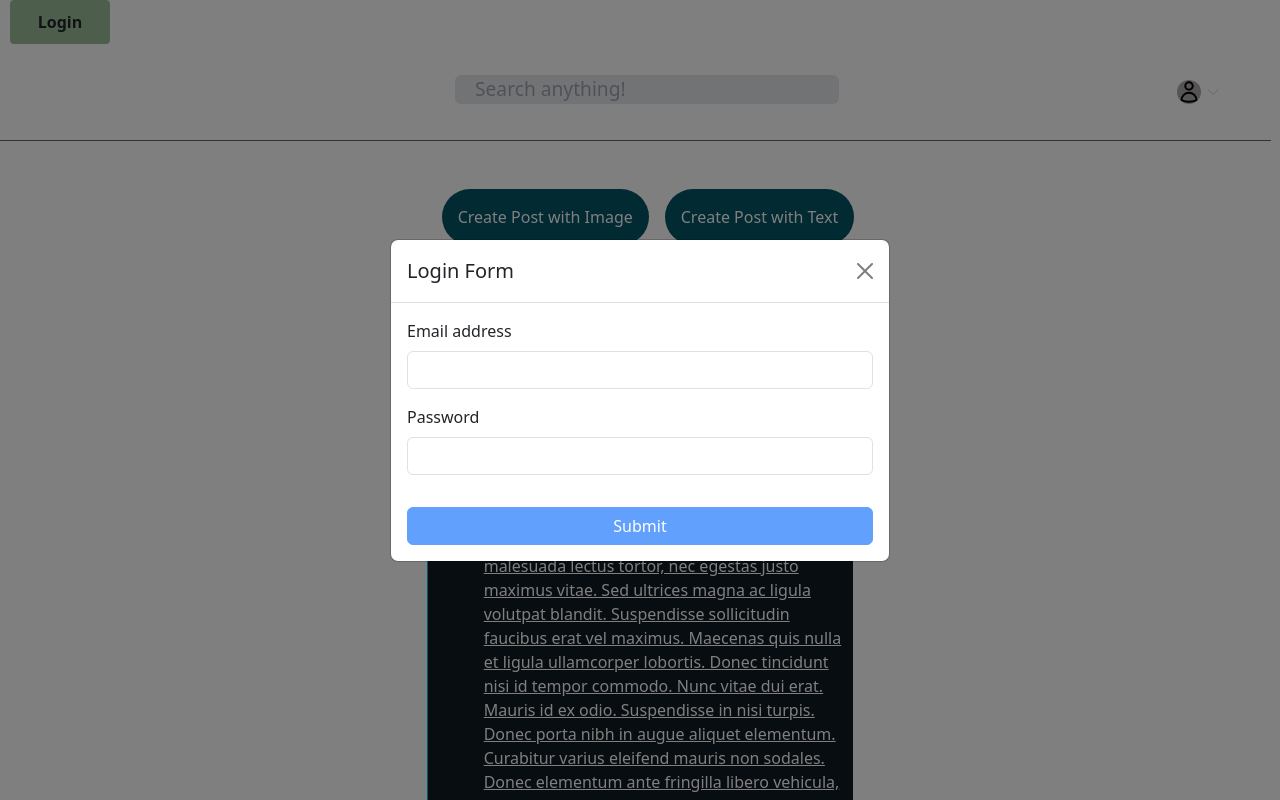
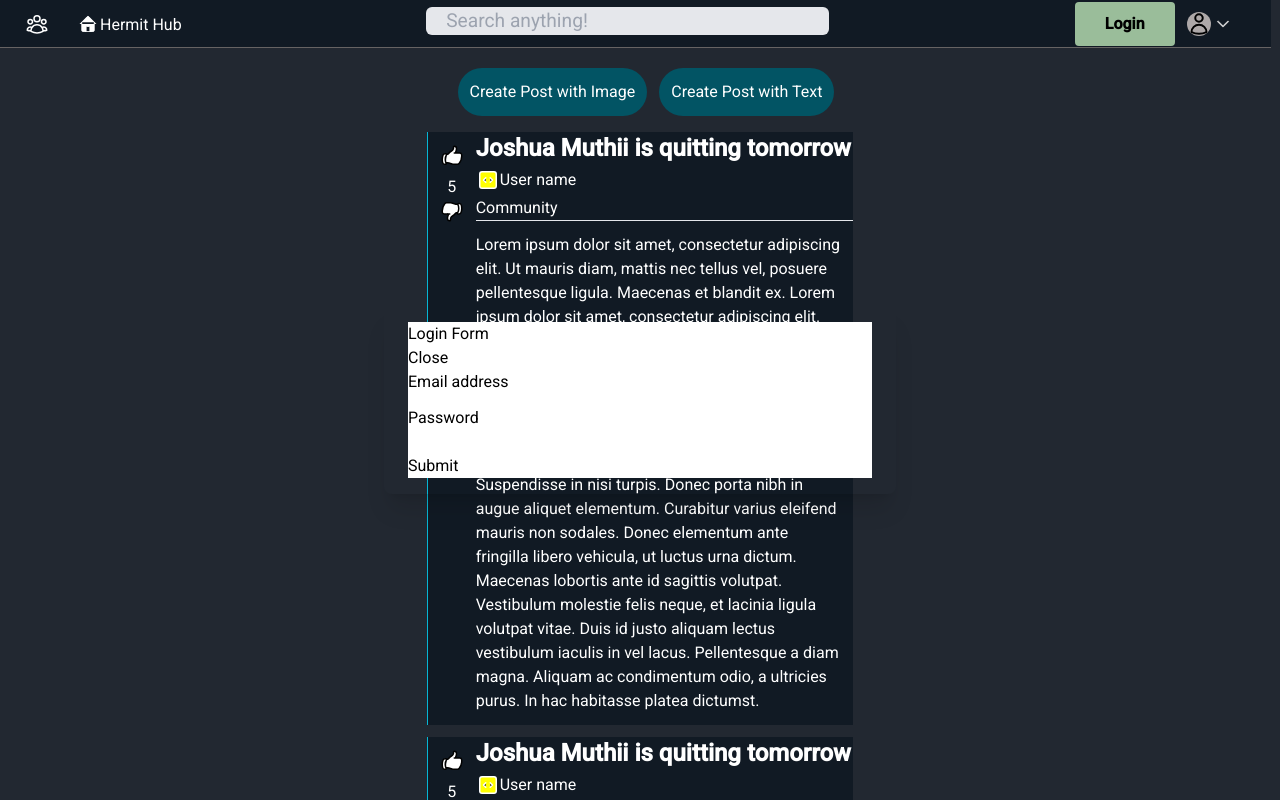
Before and after one commit to Jkm036/hermit, an Angular app in the folder Hermit/: page / in a window 1280 px wide. Both pictures are taken after a click on the button "Login". Shown: the top 800 px of the page. Built offline with nearby package versions, Linux system fonts and the light colour scheme.

Commit message:
fixed login popup

```diff
--- a/Hermit/angular.json
+++ b/Hermit/angular.json
@@ -25,8 +25,7 @@
               "src/assets"
             ],
             "styles": [
-              "src/styles.css",
-              "node_modules/bootstrap/scss/bootstrap.scss"
+              "src/styles.css"
             ],
             "scripts": ["node_modules/bootstrap/dist/js/bootstrap.min.js"]
           },
--- a/Hermit/src/app/app.component.html
+++ b/Hermit/src/app/app.component.html
@@ -1,3 +1,4 @@
-<app-login></app-login>
-<navbar></navbar>
+<navbar>
+    <app-login></app-login>
+</navbar>
 <app-postings></app-postings>
--- a/Hermit/src/app/app.module.ts
+++ b/Hermit/src/app/app.module.ts
@@ -7,9 +7,7 @@ import { LoginComponent } from './login/login.component';
 import { NavbarComponent } from './navbar/navbar.component';
 import { PostingsComponent } from './postings/postings.component';
 import { SharedModule } from './shared/shared.module';
-import {MatDialogModule } from '@angular/material/dialog';
 import { ReactiveFormsModule } from '@angular/forms';
-import { NgbModule } from '@ng-bootstrap/ng-bootstrap';
 
 @NgModule({
   declarations: [
@@ -20,11 +18,8 @@ import { NgbModule } from '@ng-bootstrap/ng-bootstrap';
   ],
   imports: [
     BrowserModule,
-    AppRoutingModule,
     SharedModule,
     ReactiveFormsModule,
-    MatDialogModule,
-    NgbModule
   ],
   providers: [],
   bootstrap: [AppComponent]
--- a/Hermit/src/app/login/login.component.css
+++ b/Hermit/src/app/login/login.component.css
@@ -1,5 +1,4 @@
   .loginbutton {
-    cursor: pointer;
     border: 0;
     border-radius: 4px;
     font-weight: 600;
@@ -17,3 +16,12 @@
     color: white;
     background-color: #607660;
   }
+
+  .hello {
+    border: 5px solid;
+    position: absolute;
+    top: 50%;
+    left: 50%;
+    transform: translate(-50%, -50%);
+    padding: 10px;
+  }
--- a/Hermit/src/app/login/login.component.html
+++ b/Hermit/src/app/login/login.component.html
@@ -1,40 +1,85 @@
-<div class="d-flex">
+<div>
   <!-- Button trigger modal -->
-    <button type="button" class="btn btn-info px-4" class="loginbutton" data-bs-toggle="modal" data-bs-target="#loginModal">
+  <button type="button" class="" class="loginbutton" (click)="toggle()">
     Login
   </button>
 </div>
-<!-- Modal -->
-<div class="modal fade" id="loginModal" tabindex="-1" aria-labelledby="loginModalLabel" aria-hidden="true">
-<div class="modal-dialog modal-dialog-centered">
-<div class="modal-content">
+
+<div
+  class="fixed z-50 inset-0"
+  id="modal"
+  [ngClass]="{ hidden: !showLoginForm }"
+>
+  <div
+    class="flex items-end justify-center min-h-screen pt-4 px-4 pb-20 text-center sm:block sm:p-0"
+  >
+    <!-- This element is to trick the browser into centering the modal contents. -->
+    <span class="hidden sm:inline-block sm:align-middle sm:h-screen"
+      >&#8203;</span
+    >
+
+    <div
+      class="inline-block align-bottom bg-secondary rounded-lg text-left overflow-hidden shadow-xl transform transition-all sm:my-8 sm:align-middle sm:max-w-lg sm:w-full"
+    >
+      <!-- Add margin if you want to see some of the overlay behind the modal-->
+      <div class="py-4 text-left px-6">
+        <!--Title-->
+        <div [hidden]="!showLoginForm" class="bg-white" id="loginModal">
           <div class="modal-header">
             <h5 class="modal-title" id="loginModalLabel">Login Form</h5>
-    <button type="button" class="btn-close" data-bs-dismiss="modal" aria-label="Close"></button>
+            <button type="button" (click)="toggle()" class="">Close</button>
           </div>
           <div class="modal-body">
-    <form [formGroup]="loginForm" (ngSubmit)="loginFormSubmit">
+            <form [formGroup]="loginForm" (ngSubmit)="(loginFormSubmit)">
               <div class="mb-3">
                 <label for="id_email" class="form-label">Email address</label>
-        <input formControlName="email" [class.is-invalid]="emailField.touched && emailField.invalid" type="email"
-          class="form-control" id="id_email">
-        <div *ngIf="emailField.touched && emailField.hasError('required')" class="d-block invalid-feedback">Please
-          provide a Email.</div>
-        <div *ngIf="emailField.touched && emailField.hasError('email')" class="d-block invalid-feedback">Email
-          address is
-          not valid</div>
+                <input
+                  formControlName="email"
+                  [class.is-invalid]="emailField.touched && emailField.invalid"
+                  type="email"
+                  class="form-control"
+                  id="id_email"
+                />
+                <div
+                  *ngIf="emailField.touched && emailField.hasError('required')"
+                  class="bg-red-500"
+                >
+                  Please provide a Email.
+                </div>
+                <div
+                  *ngIf="emailField.touched && emailField.hasError('email')"
+                  class="bg-red-500"
+                >
+                  Email address is not valid
+                </div>
               </div>
               <div class="mb-3">
                 <label for="id_Password" class="form-label">Password</label>
-        <input formControlName="password" [class.is-invalid]="passwordField.touched && passwordField.invalid"
-          type="password" class="form-control" id="id_Password">
-        <div *ngIf="passwordField.touched && passwordField.hasError('required')" class="d-block invalid-feedback">
-          Please
-          provide a Password.</div>
+                <input
+                  formControlName="password"
+                  [class.is-invalid]="
+                    passwordField.touched && passwordField.invalid
+                  "
+                  type="password"
+                  class="form-control"
+                  id="id_Password"
+                />
+                <div
+                  *ngIf="
+                    passwordField.touched && passwordField.hasError('required')
+                  "
+                  class="bg-red-500"
+                >
+                  Please provide a Password.
                 </div>
-      <button [disabled]="loginForm.invalid" type="submit" class=" mt-3 btn btn-primary w-100">Submit</button>
+              </div>
+              <button [disabled]="loginForm.invalid" type="submit" class="mt-3">
+                Submit
+              </button>
             </form>
           </div>
         </div>
       </div>
     </div>
+  </div>
+</div>
--- a/Hermit/src/app/login/login.component.ts
+++ b/Hermit/src/app/login/login.component.ts
@@ -9,6 +9,7 @@ import { FormGroup, Validators, FormControl } from '@angular/forms';
 export class LoginComponent{
   title='bootstrap login';
   loginForm!: FormGroup;
+  showLoginForm = false;
   constructor(){}
 
   ngOnInit(): void {
@@ -26,4 +27,7 @@ export class LoginComponent{
   loginFormSubmit(): void {
     console.log(this.loginForm.value);
   }
+  toggle() {
+    this.showLoginForm = !this.showLoginForm;
+  }
 }
--- a/Hermit/src/app/navbar/navbar.component.css
+++ b/Hermit/src/app/navbar/navbar.component.css
@@ -66,7 +66,7 @@ justify-content: space-evenly;
     width:1.5rem;
     height:1.5rem;
 }
-.rightheader:hover .profiledropdown{
+.profiledropdown:hover {
     border: 1px solid #303030;
     border-radius: 10px;
 }
--- a/Hermit/src/app/navbar/navbar.component.html
+++ b/Hermit/src/app/navbar/navbar.component.html
@@ -1,25 +1,18 @@
-<div    class="p-5 bg-white header"
-        >
+<div class="p-5 bg-white header">
     <!-- homescreen icon-->
     <div class="leftheader ml-5">
         <!--logo-->
-            <svg xmlns="http://www.w3.org/2000/svg"
-            fill="none"
-            viewBox="0 0 24 24"
-            stroke-width="1.5"
-            stroke="currentColor"
+        <svg xmlns="http://www.w3.org/2000/svg" fill="none" viewBox="0 0 24 24" stroke-width="1.5" stroke="currentColor"
             class="w-6 h-6">
-            <path stroke-linecap="round" stroke-linejoin="round" d="M18 18.72a9.094 9.094 0 003.741-.479 3 3 0 00-4.682-2.72m.94 3.198l.001.031c0 .225-.012.447-.037.666A11.944 11.944 0 0112 21c-2.17 0-4.207-.576-5.963-1.584A6.062 6.062 0 016 18.719m12 0a5.971 5.971 0 00-.941-3.197m0 0A5.995 5.995 0 0012 12.75a5.995 5.995 0 00-5.058 2.772m0 0a3 3 0 00-4.681 2.72 8.986 8.986 0 003.74.477m.94-3.197a5.971 5.971 0 00-.94 3.197M15 6.75a3 3 0 11-6 0 3 3 0 016 0zm6 3a2.25 2.25 0 11-4.5 0 2.25 2.25 0 014.5 0zm-13.5 0a2.25 2.25 0 11-4.5 0 2.25 2.25 0 014.5 0z" />
+            <path stroke-linecap="round" stroke-linejoin="round"
+                d="M18 18.72a9.094 9.094 0 003.741-.479 3 3 0 00-4.682-2.72m.94 3.198l.001.031c0 .225-.012.447-.037.666A11.944 11.944 0 0112 21c-2.17 0-4.207-.576-5.963-1.584A6.062 6.062 0 016 18.719m12 0a5.971 5.971 0 00-.941-3.197m0 0A5.995 5.995 0 0012 12.75a5.995 5.995 0 00-5.058 2.772m0 0a3 3 0 00-4.681 2.72 8.986 8.986 0 003.74.477m.94-3.197a5.971 5.971 0 00-.94 3.197M15 6.75a3 3 0 11-6 0 3 3 0 016 0zm6 3a2.25 2.25 0 11-4.5 0 2.25 2.25 0 014.5 0zm-13.5 0a2.25 2.25 0 11-4.5 0 2.25 2.25 0 014.5 0z" />
         </svg>
         <div class="homediv">
             <!--home icon-->
-              <svg xmlns="http://www.w3.org/2000/svg"
-              fill="none" viewBox="0 0 24 24"
-              strokeWidth={1.5}
-              stroke="currentColor"
-              class="w-5 h-5"
-              fill="white">
-            <path strokeLinecap="round" strokeLinejoin="round" d="M2.25 12l8.954-8.955c.44-.439 1.152-.439 1.591 0L21.75 12M4.5 9.75v10.125c0 .621.504 1.125 1.125 1.125H9.75v-4.875c0-.621.504-1.125 1.125-1.125h2.25c.621 0 1.125.504 1.125 1.125V21h4.125c.621 0 1.125-.504 1.125-1.125V9.75M8.25 21h8.25" />
+            <svg xmlns="http://www.w3.org/2000/svg" fill="none" viewBox="0 0 24 24" strokeWidth={1.5}
+                stroke="currentColor" class="w-5 h-5" fill="white">
+                <path strokeLinecap="round" strokeLinejoin="round"
+                    d="M2.25 12l8.954-8.955c.44-.439 1.152-.439 1.591 0L21.75 12M4.5 9.75v10.125c0 .621.504 1.125 1.125 1.125H9.75v-4.875c0-.621.504-1.125 1.125-1.125h2.25c.621 0 1.125.504 1.125 1.125V21h4.125c.621 0 1.125-.504 1.125-1.125V9.75M8.25 21h8.25" />
             </svg>
             <p>Hermit Hub</p>
         </div>
@@ -27,39 +20,29 @@
     </div>
     <!--Search Bar-->
     <div class="middleheader">
-            <input
-            class="rounded-md bg-gray-200"
-            id="searchbox"
-            placeholder="Search anything!" />
+        <input class="rounded-md bg-gray-200" id="searchbox" placeholder="Search anything!" />
 
-        </div >
+    </div>
 
     <!--drop down -->
     <div class="rightheader">
 
-                <div class="profiledropdown" (click)="toggleSubMenu($event)" >
+        <ng-content></ng-content>
+
+        <div class="profiledropdown" (click)="toggleSubMenu($event)">
             <!-- profie pic-->
-                    <svg
-                    id="profilepic"
-                    xmlns="http://www.w3.org/2000/svg"
-                    fill="none"
-                    viewBox="0 0 24 24"
-                    stroke-width="1"
-                    stroke="#a4a4a4"
-                    class="w-3 h-3">
-                   <path stroke-linecap="round"
-                   stroke-linejoin="round"
+            <svg id="profilepic" xmlns="http://www.w3.org/2000/svg" fill="none" viewBox="0 0 24 24" stroke-width="1"
+                stroke="#a4a4a4" class="w-3 h-3">
+                <path stroke-linecap="round" stroke-linejoin="round"
                     d="M15.75 6a3.75 3.75 0 11-7.5 0 3.75 3.75 0 017.5 0zM4.501 20.118a7.5 7.5 0 0114.998 0A17.933 17.933 0 0112 21.75c-2.676 0-5.216-.584-7.499-1.632z" />
             </svg>
             <!-- profile -->
 
-                 <svg
-                 id="dropdownarrow"
-                    xmlns="http://www.w3.org/2000/svg"
-                    viewBox="0 0 24 24"
-                    fill="#b2b2b2"
+            <svg id="dropdownarrow" xmlns="http://www.w3.org/2000/svg" viewBox="0 0 24 24" fill="#b2b2b2"
                 class="w-4 h-4 ">
-                        <path fillRule="evenodd" d="M12.53 16.28a.75.75 0 01-1.06 0l-7.5-7.5a.75.75 0 011.06-1.06L12 14.69l6.97-6.97a.75.75 0 111.06 1.06l-7.5 7.5z" clipRule="evenodd" />
+                <path fillRule="evenodd"
+                    d="M12.53 16.28a.75.75 0 01-1.06 0l-7.5-7.5a.75.75 0 011.06-1.06L12 14.69l6.97-6.97a.75.75 0 111.06 1.06l-7.5 7.5z"
+                    clipRule="evenodd" />
             </svg>
 
         </div>
@@ -73,22 +56,20 @@
 
 
     <!---------------------------------------------------dropdown menu-------------------------------------------------------------------------------------------->
-        <div class="submenu" [class.openmenu]="menuOpen" >
+    <div class="submenu" [class.openmenu]="menuOpen">
         <!--menu SECTION 1(Personal)-->
         <div class="menusection">
             <div class="menuheader">
-                    <p>Personal<p>
+                <p>Personal
+                <p>
             </div>
             <hr>
             <!--menu item 1 (settings)-->
             <div class="menuitem">
-                    <svg xmlns="http://www.w3.org/2000/svg"
-                    fill="none"
-                    viewBox="0 0 24 24"
-                    strokeWidth={1.5}
-                    stroke="currentColor"
-                    class="w-4 h-4 hover:animate-bounce">
-                        <path strokeLinecap="round" strokeLinejoin="round" d="M9.594 3.94c.09-.542.56-.94 1.11-.94h2.593c.55 0 1.02.398 1.11.94l.213 1.281c.063.374.313.686.645.87.074.04.147.083.22.127.324.196.72.257 1.075.124l1.217-.456a1.125 1.125 0 011.37.49l1.296 2.247a1.125 1.125 0 01-.26 1.431l-1.003.827c-.293.24-.438.613-.431.992a6.759 6.759 0 010 .255c-.007.378.138.75.43.99l1.005.828c.424.35.534.954.26 1.43l-1.298 2.247a1.125 1.125 0 01-1.369.491l-1.217-.456c-.355-.133-.75-.072-1.076.124a6.57 6.57 0 01-.22.128c-.331.183-.581.495-.644.869l-.213 1.28c-.09.543-.56.941-1.11.941h-2.594c-.55 0-1.02-.398-1.11-.94l-.213-1.281c-.062-.374-.312-.686-.644-.87a6.52 6.52 0 01-.22-.127c-.325-.196-.72-.257-1.076-.124l-1.217.456a1.125 1.125 0 01-1.369-.49l-1.297-2.247a1.125 1.125 0 01.26-1.431l1.004-.827c.292-.24.437-.613.43-.992a6.932 6.932 0 010-.255c.007-.378-.138-.75-.43-.99l-1.004-.828a1.125 1.125 0 01-.26-1.43l1.297-2.247a1.125 1.125 0 011.37-.491l1.216.456c.356.133.751.072 1.076-.124.072-.044.146-.087.22-.128.332-.183.582-.495.644-.869l.214-1.281z" />
+                <svg xmlns="http://www.w3.org/2000/svg" fill="none" viewBox="0 0 24 24" strokeWidth={1.5}
+                    stroke="currentColor" class="w-4 h-4 hover:animate-bounce">
+                    <path strokeLinecap="round" strokeLinejoin="round"
+                        d="M9.594 3.94c.09-.542.56-.94 1.11-.94h2.593c.55 0 1.02.398 1.11.94l.213 1.281c.063.374.313.686.645.87.074.04.147.083.22.127.324.196.72.257 1.075.124l1.217-.456a1.125 1.125 0 011.37.49l1.296 2.247a1.125 1.125 0 01-.26 1.431l-1.003.827c-.293.24-.438.613-.431.992a6.759 6.759 0 010 .255c-.007.378.138.75.43.99l1.005.828c.424.35.534.954.26 1.43l-1.298 2.247a1.125 1.125 0 01-1.369.491l-1.217-.456c-.355-.133-.75-.072-1.076.124a6.57 6.57 0 01-.22.128c-.331.183-.581.495-.644.869l-.213 1.28c-.09.543-.56.941-1.11.941h-2.594c-.55 0-1.02-.398-1.11-.94l-.213-1.281c-.062-.374-.312-.686-.644-.87a6.52 6.52 0 01-.22-.127c-.325-.196-.72-.257-1.076-.124l-1.217.456a1.125 1.125 0 01-1.369-.49l-1.297-2.247a1.125 1.125 0 01.26-1.431l1.004-.827c.292-.24.437-.613.43-.992a6.932 6.932 0 010-.255c.007-.378-.138-.75-.43-.99l-1.004-.828a1.125 1.125 0 01-.26-1.43l1.297-2.247a1.125 1.125 0 011.37-.491l1.216.456c.356.133.751.072 1.076-.124.072-.044.146-.087.22-.128.332-.183.582-.495.644-.869l.214-1.281z" />
                     <path strokeLinecap="round" strokeLinejoin="round" d="M15 12a3 3 0 11-6 0 3 3 0 016 0z" />
                 </svg>
                 <a href="#">
@@ -98,12 +79,10 @@
             <!-- menu item 2 (Account info)-->
             <div class="menuitem">
 
-                    <svg xmlns="http://www.w3.org/2000/svg"
-                    fill="none" viewBox="0 0 24 24"
-                    stroke-width="1.5"
-                    stroke="currentColor"
-                    class="w-4 h-4">
-                        <path stroke-linecap="round" stroke-linejoin="round" d="M3.75 5.25h16.5m-16.5 4.5h16.5m-16.5 4.5h16.5m-16.5 4.5h16.5" />
+                <svg xmlns="http://www.w3.org/2000/svg" fill="none" viewBox="0 0 24 24" stroke-width="1.5"
+                    stroke="currentColor" class="w-4 h-4">
+                    <path stroke-linecap="round" stroke-linejoin="round"
+                        d="M3.75 5.25h16.5m-16.5 4.5h16.5m-16.5 4.5h16.5m-16.5 4.5h16.5" />
                 </svg>
 
                 <a href="#">
@@ -114,17 +93,16 @@
         <!--menu SECTION 2 (Social)-->
         <div class="menusection">
             <div class="menuheader">
-                    <p>Social<p>
+                <p>Social
+                <p>
             </div>
             <hr>
             <!--menu item 3 (Create Community)-->
             <div class="menuitem">
-                    <svg xmlns="http://www.w3.org/2000/svg"
-                    fill="none" viewBox="0 0 24 24"
-                    stroke-width="1.5"
-                    stroke="currentColor"
-                    class="w-4 h-4">
-                    <path stroke-linecap="round" stroke-linejoin="round" d="M20.25 8.511c.884.284 1.5 1.128 1.5 2.097v4.286c0 1.136-.847 2.1-1.98 2.193-.34.027-.68.052-1.02.072v3.091l-3-3c-1.354 0-2.694-.055-4.02-.163a2.115 2.115 0 01-.825-.242m9.345-8.334a2.126 2.126 0 00-.476-.095 48.64 48.64 0 00-8.048 0c-1.131.094-1.976 1.057-1.976 2.192v4.286c0 .837.46 1.58 1.155 1.951m9.345-8.334V6.637c0-1.621-1.152-3.026-2.76-3.235A48.455 48.455 0 0011.25 3c-2.115 0-4.198.137-6.24.402-1.608.209-2.76 1.614-2.76 3.235v6.226c0 1.621 1.152 3.026 2.76 3.235.577.075 1.157.14 1.74.194V21l4.155-4.155" />
+                <svg xmlns="http://www.w3.org/2000/svg" fill="none" viewBox="0 0 24 24" stroke-width="1.5"
+                    stroke="currentColor" class="w-4 h-4">
+                    <path stroke-linecap="round" stroke-linejoin="round"
+                        d="M20.25 8.511c.884.284 1.5 1.128 1.5 2.097v4.286c0 1.136-.847 2.1-1.98 2.193-.34.027-.68.052-1.02.072v3.091l-3-3c-1.354 0-2.694-.055-4.02-.163a2.115 2.115 0 01-.825-.242m9.345-8.334a2.126 2.126 0 00-.476-.095 48.64 48.64 0 00-8.048 0c-1.131.094-1.976 1.057-1.976 2.192v4.286c0 .837.46 1.58 1.155 1.951m9.345-8.334V6.637c0-1.621-1.152-3.026-2.76-3.235A48.455 48.455 0 0011.25 3c-2.115 0-4.198.137-6.24.402-1.608.209-2.76 1.614-2.76 3.235v6.226c0 1.621 1.152 3.026 2.76 3.235.577.075 1.157.14 1.74.194V21l4.155-4.155" />
                 </svg>
 
 
@@ -136,18 +114,16 @@
         <!--Menu SECTION3(Options)-->
         <div class="menusection">
             <div class="menuheader">
-                    <p>Options<p>
+                <p>Options
+                <p>
             </div>
             <hr>
             <!--menu item 4 (Logout)-->
             <div class="menuitem">
-                    <svg xmlns="http://www.w3.org/2000/svg"
-                    fill="none"
-                    viewBox="0 0 24 24"
-                    strokeWidth={1.5}
-                    stroke="currentColor"
-                    class="w-4 h-4">
-                    <path strokeLinecap="round" strokeLinejoin="round" d="M15.75 9V5.25A2.25 2.25 0 0013.5 3h-6a2.25 2.25 0 00-2.25 2.25v13.5A2.25 2.25 0 007.5 21h6a2.25 2.25 0 002.25-2.25V15m3 0l3-3m0 0l-3-3m3 3H9" />
+                <svg xmlns="http://www.w3.org/2000/svg" fill="none" viewBox="0 0 24 24" strokeWidth={1.5}
+                    stroke="currentColor" class="w-4 h-4">
+                    <path strokeLinecap="round" strokeLinejoin="round"
+                        d="M15.75 9V5.25A2.25 2.25 0 0013.5 3h-6a2.25 2.25 0 00-2.25 2.25v13.5A2.25 2.25 0 007.5 21h6a2.25 2.25 0 002.25-2.25V15m3 0l3-3m0 0l-3-3m3 3H9" />
                 </svg>
                 <a href="#">
                     <p class="menuitemlabel">Logout</p>
@@ -155,13 +131,10 @@
             </div>
             <!--Menu Item 5 (Switch Acocunt)-->
             <div class="menuitem">
-                    <svg xmlns="http://www.w3.org/2000/svg"
-                    fill="none"
-                    viewBox="0 0 24 24"
-                    stroke-width="1.5"
-                    stroke="currentColor"
-                     class="w-4 h-4">
-                    <path stroke-linecap="round" stroke-linejoin="round" d="M6 13.5V3.75m0 9.75a1.5 1.5 0 010 3m0-3a1.5 1.5 0 000 3m0 3.75V16.5m12-3V3.75m0 9.75a1.5 1.5 0 010 3m0-3a1.5 1.5 0 000 3m0 3.75V16.5m-6-9V3.75m0 3.75a1.5 1.5 0 010 3m0-3a1.5 1.5 0 000 3m0 9.75V10.5" />
+                <svg xmlns="http://www.w3.org/2000/svg" fill="none" viewBox="0 0 24 24" stroke-width="1.5"
+                    stroke="currentColor" class="w-4 h-4">
+                    <path stroke-linecap="round" stroke-linejoin="round"
+                        d="M6 13.5V3.75m0 9.75a1.5 1.5 0 010 3m0-3a1.5 1.5 0 000 3m0 3.75V16.5m12-3V3.75m0 9.75a1.5 1.5 0 010 3m0-3a1.5 1.5 0 000 3m0 3.75V16.5m-6-9V3.75m0 3.75a1.5 1.5 0 010 3m0-3a1.5 1.5 0 000 3m0 9.75V10.5" />
                 </svg>
 
                 <a href="#">
--- a/Hermit/src/app/shared/shared.module.ts
+++ b/Hermit/src/app/shared/shared.module.ts
@@ -4,7 +4,7 @@ import { PostTypeComponent } from './post-type/post-type.component';
 
 @NgModule({
   declarations: [
-    PostTypeComponent
+    PostTypeComponent,
   ],
   imports: [
     CommonModule
```
Also changed, not shown: Hermit/tsconfig.json (+2 -5 lines), Hermit/src/app/app-routing.module.ts (line endings or trailing spaces). Lines whose indentation alone changed are shown as unchanged.
